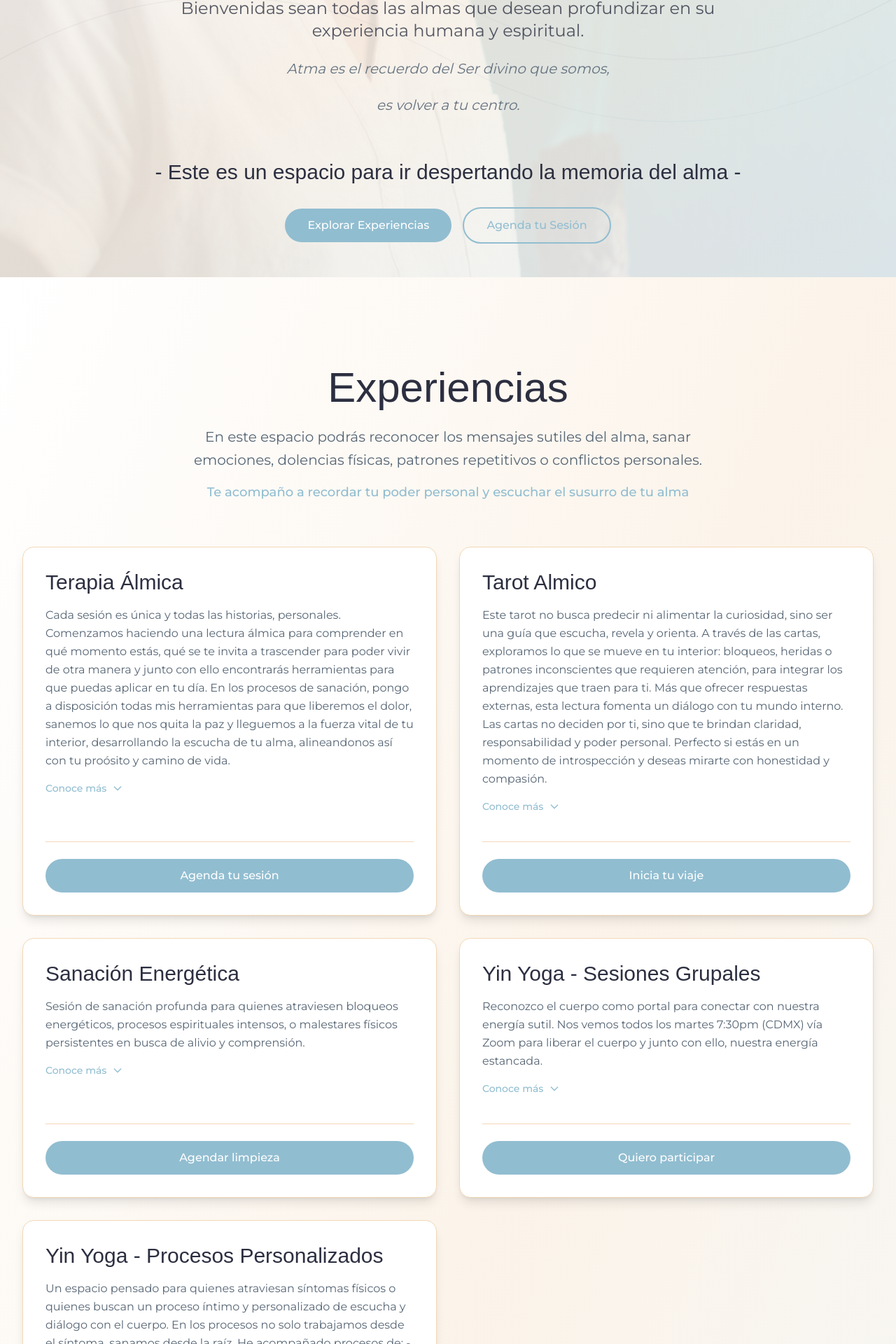
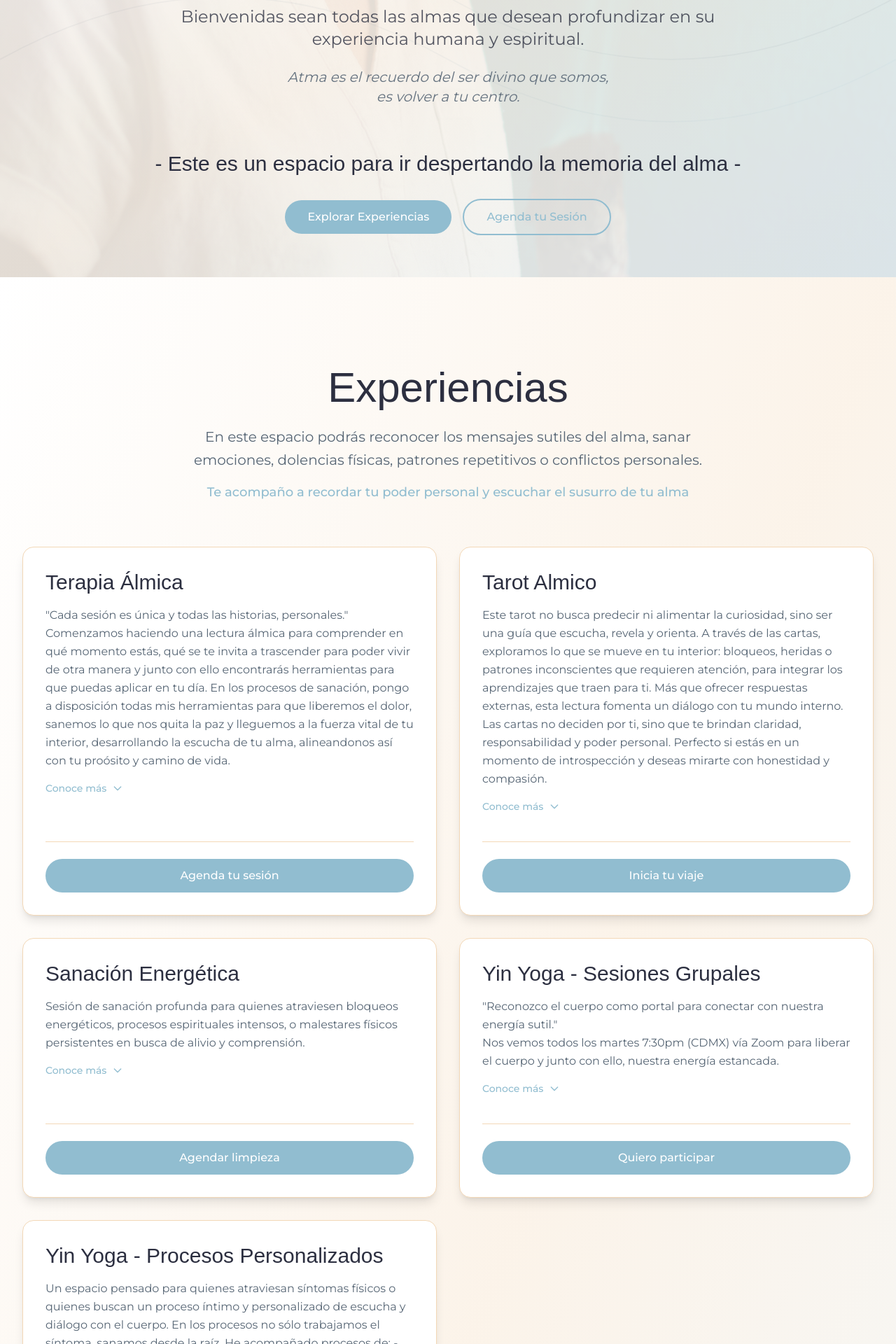
Before and after one commit to Lolinalc/atma-sanaci-n, a Next.js app: page / in a window 1280 px wide. Shown: the part 404-2324 px from the top of the page at 70% size. Built offline with nearby package versions, Linux system fonts and the light colour scheme; a web font is replaced by a local one.

Commit message:
cambios finales

```diff
--- a/src/components/About.tsx
+++ b/src/components/About.tsx
@@ -23,20 +23,19 @@ export default function About() {
             initial={{ opacity: 0, y: 20 }}
             whileInView={{ opacity: 1, y: 0 }}
             viewport={{ once: true }}
-            className="text-xl text-atma-blue font-medium text-center italic mb-12"
+            className="text-lg md:text-xl text-atma-slate/90 italic text-center mb-12 max-w-3xl mx-auto"
           >
             {aboutContent.intro}
           </motion.p>
 
-          <div className="grid grid-cols-1 lg:grid-cols-[2fr_3fr] gap-8 lg:gap-12 mb-12">
-            {/* Columna izquierda: Imagen + Credenciales */}
-            <div className="flex flex-col gap-8">
+          <div className="grid grid-cols-1 lg:grid-cols-[2fr_3fr] lg:grid-rows-[auto_auto] gap-8 lg:gap-12 mb-12">
+            {/* Imagen */}
             <motion.div
               initial={{ opacity: 0, x: -30 }}
               whileInView={{ opacity: 1, x: 0 }}
               viewport={{ once: true }}
               transition={{ duration: 0.8 }}
-                className="relative"
+              className="relative order-1 lg:col-start-1 lg:row-start-1"
             >
               <div className="relative w-full aspect-square rounded-2xl overflow-hidden shadow-2xl">
                 <Image
@@ -50,11 +49,28 @@ export default function About() {
               </div>
             </motion.div>
 
+            {/* Story / Descripción */}
+            <div className="space-y-6 text-atma-slate leading-relaxed flex flex-col justify-center order-2 lg:col-start-2 lg:row-start-1 lg:row-span-2">
+              {aboutContent.story.map((paragraph, index) => (
+                <motion.p
+                  key={index}
+                  initial={{ opacity: 0, y: 20 }}
+                  whileInView={{ opacity: 1, y: 0 }}
+                  viewport={{ once: true }}
+                  transition={{ delay: index * 0.1 }}
+                  className="text-base md:text-lg"
+                >
+                  {paragraph}
+                </motion.p>
+              ))}
+            </div>
+
+            {/* Credenciales */}
             <motion.div
               initial={{ opacity: 0, y: 30 }}
               whileInView={{ opacity: 1, y: 0 }}
               viewport={{ once: true }}
-                className="card-atma"
+              className="card-atma order-3 lg:col-start-1 lg:row-start-2"
             >
               <h3 className="font-atteron text-xl md:text-2xl text-atma-navy mb-4 text-center">
                 Con más de 10 años acompañando procesos personales
@@ -76,23 +92,6 @@ export default function About() {
                 ))}
               </div>
             </motion.div>
-            </div>
-
-            {/* Columna derecha: Story completa */}
-            <div className="space-y-6 text-atma-slate leading-relaxed flex flex-col justify-center">
-              {aboutContent.story.map((paragraph, index) => (
-                <motion.p
-                  key={index}
-                  initial={{ opacity: 0, y: 20 }}
-                  whileInView={{ opacity: 1, y: 0 }}
-                  viewport={{ once: true }}
-                  transition={{ delay: index * 0.1 }}
-                  className="text-base md:text-lg"
-                >
-                  {paragraph}
-                </motion.p>
-              ))}
-            </div>
           </div>
 
           <motion.div
--- a/src/components/Hero.tsx
+++ b/src/components/Hero.tsx
@@ -90,9 +90,8 @@ export default function Hero() {
             </p>
 
             <p className="text-lg md:text-xl text-atma-slate/90 italic">
-              Atma es el recuerdo del Ser divino que somos,
-            </p>
-            <p className="text-lg md:text-xl text-atma-slate/90 italic">
+              Atma es el recuerdo del ser divino que somos,
+            <br />
               es volver a tu centro.
             </p>
           </motion.div>
--- a/src/components/ServiceCard.tsx
+++ b/src/components/ServiceCard.tsx
@@ -25,9 +25,10 @@ export default function ServiceCard({ service, index }: ServiceCardProps) {
           {service.title}
         </h3>
 
-        <p className="text-atma-slate leading-relaxed">
-          {service.description}
-        </p>
+        <p
+          className="text-atma-slate leading-relaxed"
+          dangerouslySetInnerHTML={{ __html: service.description }}
+        />
 
         {/* Botón para expandir */}
         <button
--- a/src/lib/data.ts
+++ b/src/lib/data.ts
@@ -4,7 +4,7 @@ export const services: Service[] = [
   {
     id: 'terapia-almica',
     title: 'Terapia Álmica',
-    description: 'Cada sesión es única y todas las historias, personales. Comenzamos haciendo una lectura álmica para comprender en qué momento estás, qué se te invita a trascender para poder vivir de otra manera y junto con ello encontrarás herramientas para que puedas aplicar en tu día. En los procesos de sanación, pongo a disposición todas mis herramientas para que liberemos el dolor, sanemos lo que nos quita la paz  y lleguemos a la fuerza vital de tu interior, desarrollando la escucha de tu alma,  alineandonos así con tu proósito y camino de vida.',
+    description: '"Cada sesión es única y todas las historias, personales." <br /> Comenzamos haciendo una lectura álmica para comprender en qué momento estás, qué se te invita a trascender para poder vivir de otra manera y junto con ello encontrarás herramientas para que puedas aplicar en tu día. En los procesos de sanación, pongo a disposición todas mis herramientas para que liberemos el dolor, sanemos lo que nos quita la paz  y lleguemos a la fuerza vital de tu interior, desarrollando la escucha de tu alma,  alineandonos así con tu proósito y camino de vida.',
     duration: '1 hora 15 minutos',
     price: '$700 MXN',
     priceInternational: '$900 MXN',
@@ -57,7 +57,7 @@ export const services: Service[] = [
   {
     id: 'yin-yoga-grupal',
     title: 'Yin Yoga - Sesiones Grupales',
-    description: 'Reconozco el cuerpo como portal para conectar con nuestra energía sutil. Nos vemos todos los martes 7:30pm (CDMX) vía Zoom para liberar el cuerpo y junto con ello, nuestra energía estancada.',
+    description: '"Reconozco el cuerpo como portal para conectar con nuestra energía sutil." <br /> Nos vemos todos los martes 7:30pm (CDMX) vía Zoom para liberar el cuerpo y junto con ello, nuestra energía estancada.',
     duration: 'Martes 7:30pm CDMX',
     price: 'Aporte mínimo $30 MXN',
     features: [
@@ -73,7 +73,7 @@ export const services: Service[] = [
   {
     id: 'yin-yoga-personal',
     title: 'Yin Yoga - Procesos Personalizados',
-    description: 'Un espacio pensado para quienes atraviesan síntomas físicos o quienes buscan un proceso íntimo y personalizado de escucha y diálogo con el cuerpo. En los procesos no solo trabajamos desde el síntoma, sanamos desde la raíz. He acompañado procesos de: - tendinitis, hernias dorsales y lumbares, falsas ciáticas,crisis de movilidad,procesos neuromotores y dolores crónicos.',
+    description: 'Un espacio pensado para quienes atraviesan síntomas físicos o quienes buscan un proceso íntimo y personalizado de escucha y diálogo con el cuerpo. En los procesos no sólo trabajamos el síntoma, sanamos desde la raíz. He acompañado procesos de: - tendinitis, hernias dorsales y lumbares, falsas ciáticas,crisis de movilidad,procesos neuromotores y dolores crónicos.',
     duration: '2-3 sesiones semanales por 1 mes',
     price: '$1,600 - $3,000 MXN',
     features: [
@@ -238,7 +238,7 @@ export const testimonials: Testimonial[] = [
 ];
 
 export const aboutContent = {
-  intro: 'Hola querido ser...',
+  intro: 'Hola querido ser, gracias por leerme...',
   story: [
     'Soy Tamara, y mi camino de sanación comenzó muy temprano, hasta que entendí que, cuando el cuerpo se enferma, el espíritu nos está mostrando una vía de sanación.',
     'Desde que nací recibí diversos diagnósticos médicos que dificultaban mi desarrollo físico. Durante varios años utilicé máscaras que comprimían mi rostro; lo único que quedaba libre era mi mirada. Al mirarme al espejo, no siempre me reconocía y pasaba mucho tiempo preguntándome: ¿Quién soy?',
```
Lines whose indentation alone changed are shown as unchanged.
